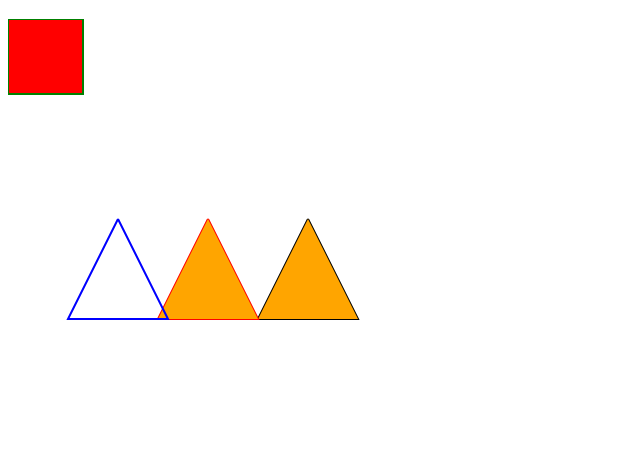
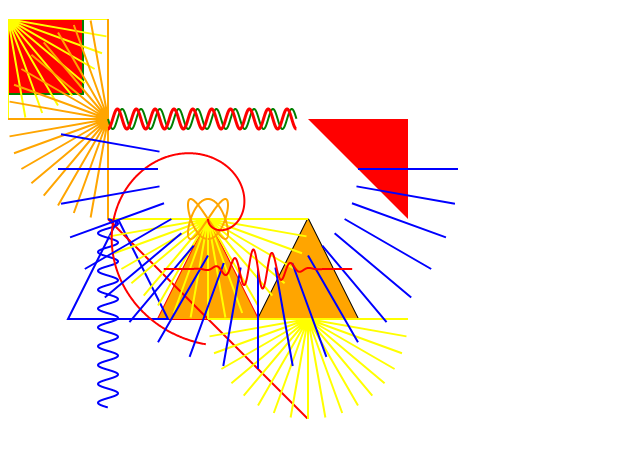
Before and after one commit to ajlopez/AjDrawJs, a website: page browsertest/canvas.html in a window 1280 px wide. Shown: the part 61-518 px from the top of the page, without its empty margins (0-640 px from the left). Drawn offline with Linux system fonts and the light colour scheme.

Commit message:
Fixing browser sample canvas.html

```diff
--- a/browsertest/canvas.html
+++ b/browsertest/canvas.html
@@ -59,13 +59,13 @@
 
 		//ctx.strokeStyle = "black";
 
-		var image = new AjDraw.Image(ctx);
+		var image = new ajdraw.Image(ctx);
 
 		var ln = line(p(100, 200), p(300, 400), { color: "red" });
 
 		ln.draw(image);
 
-		var d = new AjDraw.Composite([], { color: "yellow" });
+		var d = new ajdraw.Composite([], { color: "yellow" });
 
 		ln = line(p(0, 0), p(100, 0));
 
@@ -81,40 +81,40 @@
 		d.style.color = "orange";
 		d.rotate(90).translate(p(100, 100)).draw(image);
 
-		var t = new AjDraw.Triangle(p(300, 100), p(400, 200), p(400, 100), { fillColor: "red" });
+		var t = new ajdraw.Triangle(p(300, 100), p(400, 200), p(400, 100), { fillColor: "red" });
 		t.draw(image);
 
-		var s = new AjDraw.Sine(0, Math.PI*20, Math.PI/360, { color: "green" });
+		var s = new ajdraw.Sine(0, Math.PI*20, Math.PI/360, { color: "green" });
 		s = s.verticalResize(10);
 		s = s.horizontalResize(3);
 		s = s.translate(p(100, 100));
 
 		s.draw(image);
 
-		var c = new AjDraw.Cosine(0, Math.PI*20, Math.PI/360, { color: "red", lineWidth: 3 });
+		var c = new ajdraw.Cosine(0, Math.PI*20, Math.PI/360, { color: "red", lineWidth: 3 });
 		c = c.verticalResize(10);
 		c = c.horizontalResize(3);
 		c = c.translate(p(100, 100));
 
 		c.draw(image);
 
-		var f = new AjDraw.YFunction(Math.sin, 0, Math.PI*20, Math.PI/360, { color: "blue" });
+		var f = new ajdraw.YFunction(Math.sin, 0, Math.PI*20, Math.PI/360, { color: "blue" });
 		f = f.verticalResize(3);
 		f = f.horizontalResize(10);
 		f = f.translate(p(100, 200));
 
 		f.draw(image);
 
-		var cr = new AjDraw.PointFunction(
-			function (r) { return new AjDraw.Point(Math.sin(r*2), Math.cos(r*3)) },
+		var cr = new ajdraw.PointFunction(
+			function (r) { return new ajdraw.Point(Math.sin(r*2), Math.cos(r*3)) },
 			0, Math.PI*2, Math.PI/360, { color: "orange" });
 		cr = cr.resize(20);
 		cr = cr.translate(p(200, 200));
 
 		cr.draw(image);
 
-		var spiral = new AjDraw.PointFunction(
-			function (r) { return new AjDraw.Point(Math.sin(r)*r, Math.cos(r)*r) },
+		var spiral = new ajdraw.PointFunction(
+			function (r) { return new ajdraw.Point(Math.sin(r)*r, Math.cos(r)*r) },
 			0, Math.PI*2, Math.PI/360, { color: "red" });
 		spiral = spiral.resize(20);
 		spiral = spiral.translate(p(200, 200));
@@ -122,13 +122,13 @@
 		spiral.draw(image);
 
 		var segment = line(p(100, 0), p(200,0));
-		var rep = new AjDraw.Repeat(
+		var rep = new ajdraw.Repeat(
 			function (element) { return element.rotate(10); },
 			segment, 20, { color: "blue" });
 		rep = rep.translate(p(250, 150));
 		rep.draw(image);
 
-		var wave = new AjDraw.XFunction(
+		var wave = new ajdraw.XFunction(
 			function (x) { return Math.sin(x) / Math.exp(x/10*x/10); },
 			-Math.PI*10, Math.PI*10, Math.PI/360, { color: "red" });
 		wave = wave.verticalResize(20);
@@ -139,11 +139,11 @@
 	};
 
 	function p(x, y) {
-		return new AjDraw.Point(x, y);
+		return new ajdraw.Point(x, y);
 	}
 
 	function line(from, to, style ) {
-		return new AjDraw.Line(from, to, style);
+		return new ajdraw.Line(from, to, style);
 	}
 </script>
 </body>
```
